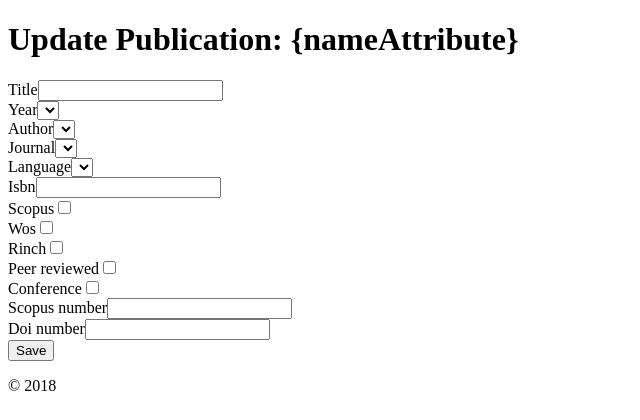
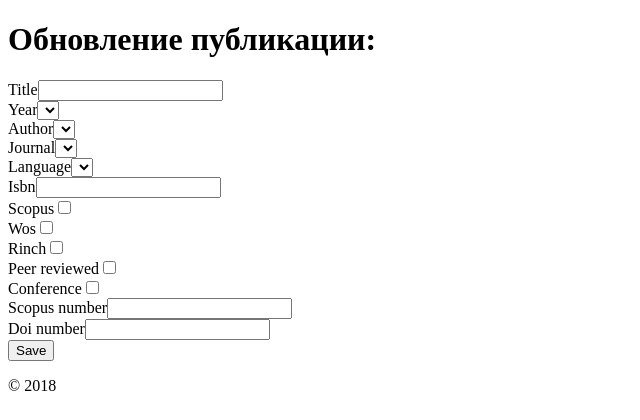
Before and after one commit to Sadykh/eltech-database-library, a Yii app: template src/frontend/views/publication/update.php in a window 1280 px wide. Shown: the top 420 px of the page, without its empty margins (0-640 px from the left). Run offline with PHP 8.4 and a stand-in for Yii, Linux system fonts and the light colour scheme; the template is opened without the code that fills it, so the values that code supplies are empty; form fields are guessed from the names that the template uses; some libraries are stand-ins or nearby versions.

Commit message:
Сделан перевод публикаций

```diff
--- a/src/frontend/views/publication/create.php
+++ b/src/frontend/views/publication/create.php
@@ -6,8 +6,8 @@ use yii\helpers\Html;
 /* @var $this yii\web\View */
 /* @var $model common\models\Publication */
 
-$this->title = 'Create Publication';
-$this->params['breadcrumbs'][] = ['label' => 'Publications', 'url' => ['index']];
+$this->title = 'Добавление публикации';
+$this->params['breadcrumbs'][] = ['label' => 'Публикации', 'url' => ['index']];
 $this->params['breadcrumbs'][] = $this->title;
 ?>
 <div class="publication-create">
--- a/src/frontend/views/publication/index.php
+++ b/src/frontend/views/publication/index.php
@@ -16,7 +16,7 @@ $this->params['breadcrumbs'][] = $this->title;
     <?php echo $this->render('_search', ['model' => $searchModel]); ?>
 
     <p>
-        <?= Html::a('Create Publication', ['create'], ['class' => 'btn btn-success']) ?>
+        <?= Html::a('Добавить публикацию', ['create'], ['class' => 'btn btn-success']) ?>
     </p>
 
     <?= GridView::widget([
--- a/src/frontend/views/publication/update.php
+++ b/src/frontend/views/publication/update.php
@@ -5,10 +5,10 @@ use yii\helpers\Html;
 /* @var $this yii\web\View */
 /* @var $model common\models\Publication */
 
-$this->title = 'Update Publication: {nameAttribute}';
-$this->params['breadcrumbs'][] = ['label' => 'Publications', 'url' => ['index']];
+$this->title = 'Обновление публикации: ' . $model->title;
+$this->params['breadcrumbs'][] = ['label' => 'Публикации', 'url' => ['index']];
 $this->params['breadcrumbs'][] = ['label' => $model->id, 'url' => ['view', 'id' => $model->id]];
-$this->params['breadcrumbs'][] = 'Update';
+$this->params['breadcrumbs'][] = 'Обновление';
 ?>
 <div class="publication-update">
 
--- a/src/frontend/views/publication/view.php
+++ b/src/frontend/views/publication/view.php
@@ -6,8 +6,8 @@ use yii\widgets\DetailView;
 /* @var $this yii\web\View */
 /* @var $model common\models\Publication */
 
-$this->title = $model->id;
-$this->params['breadcrumbs'][] = ['label' => 'Publications', 'url' => ['index']];
+$this->title = $model->title;
+$this->params['breadcrumbs'][] = ['label' => 'Публикации', 'url' => ['index']];
 $this->params['breadcrumbs'][] = $this->title;
 ?>
 <div class="publication-view">
```
